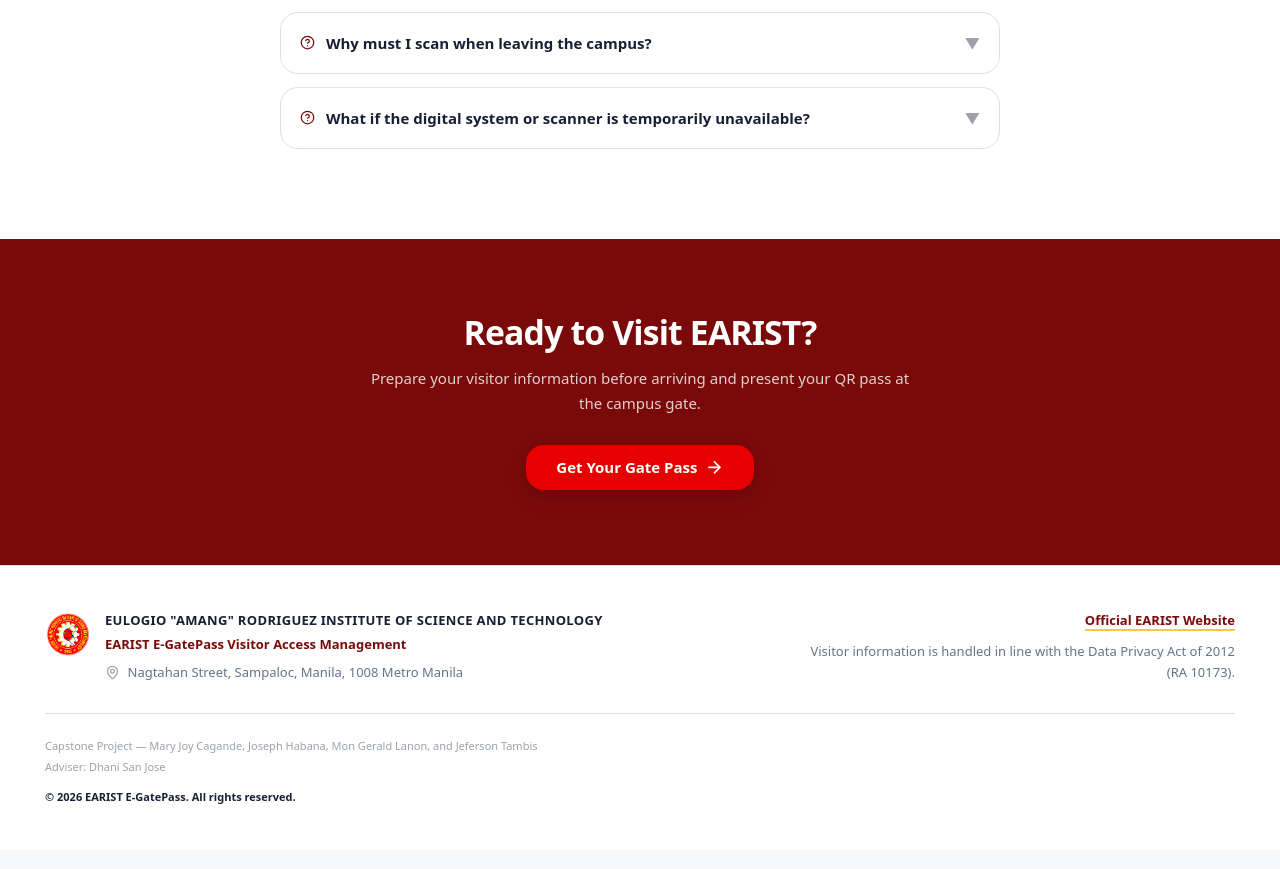
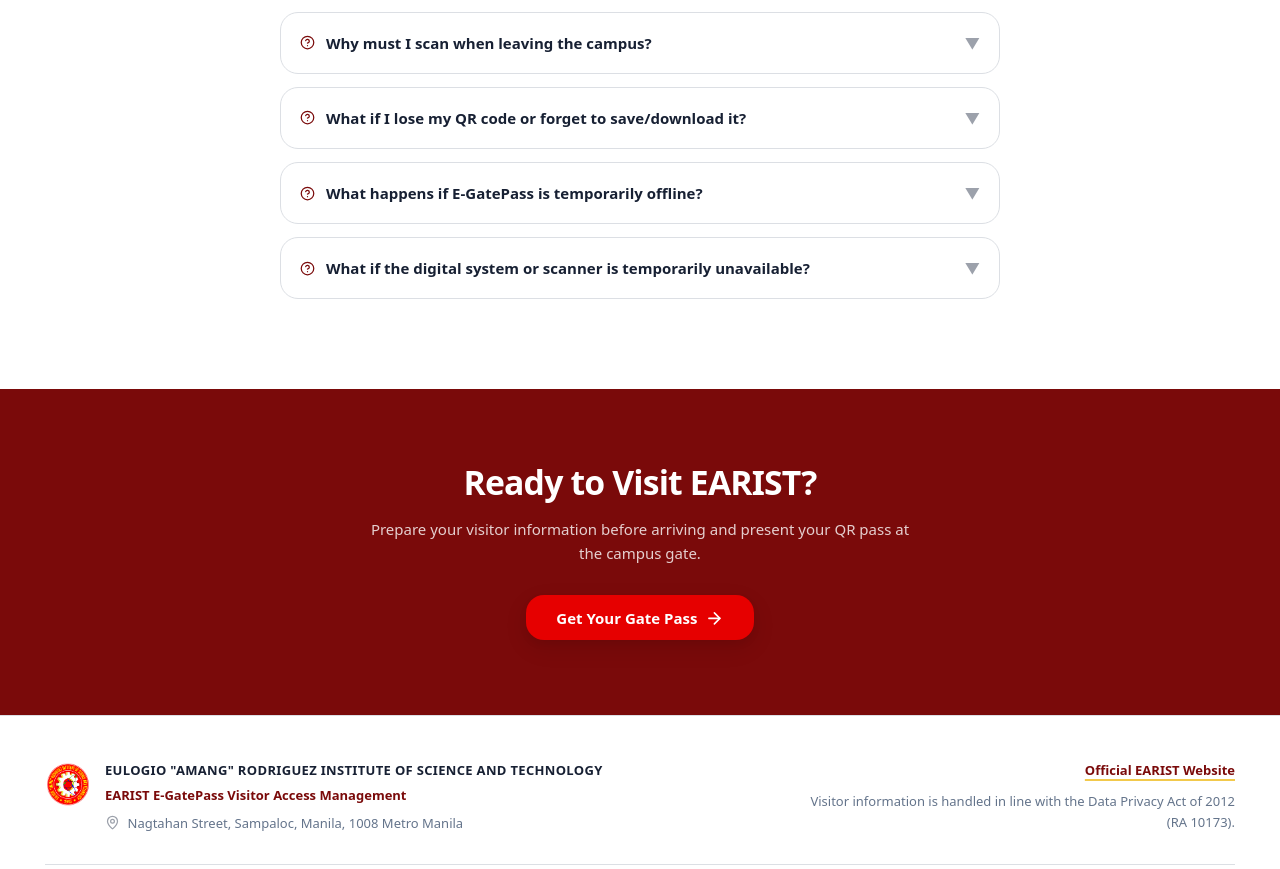
Before and after one commit to jsphhbna/egatepass, a React (Vite) app: page / in a window 1280 px wide. Shown: the part 3471-4340 px from the top of the page. Built offline with nearby package versions, Linux system fonts and the light colour scheme; no server answers.

Commit message:
feat: add landing faq for lost qr and offline operations

```diff
--- a/src/content/landing.ts
+++ b/src/content/landing.ts
@@ -71,6 +71,8 @@
       { q: 'How long is my QR code valid?', a: 'Your gate pass is valid only on the scheduled visit date during designated university visiting hours.' },
       { q: 'What happens after I scan at the campus entrance?', a: 'Your pass appears in the guard queue for immediate verification and formal entry decision.' },
       { q: 'Why must I scan when leaving the campus?', a: 'Scanning out records your departure and keeps the university emergency roll call accurate.' },
+      { q: 'What if I lose my QR code or forget to save/download it?', a: 'Go directly to the Guard at the entrance. They can recover your visitor record and verify your identity using the information you provided during registration.' },
+      { q: 'What happens if E-GatePass is temporarily offline?', a: 'Please proceed directly to the Guard. Authorized Guard personnel can register and verify visitors manually, record entry and exit times, and synchronize the records once connectivity is restored.' },
       { q: 'What if the digital system or scanner is temporarily unavailable?', a: 'Follow security officer instructions. Manual visitor sign-in procedures will be conducted by campus personnel.' },
     ],
   },
```
